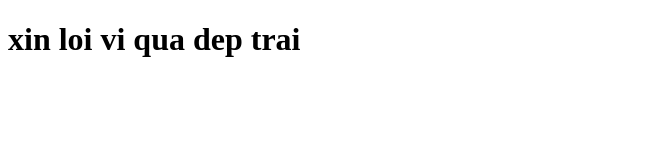
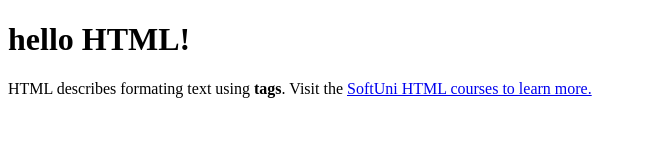
Before and after one commit to thanhdung195/thanhdung195.github.io, a plain HTML site: page index.html in a window 1280 px wide. Shown: the whole page, without its empty margins (0-646 px from the left). Drawn offline with Linux system fonts and the light colour scheme.

Commit message:
Update index.html

```diff
--- a/index.html
+++ b/index.html
@@ -1,11 +1,15 @@
 <!DOCTYPE html>
 <html>
 <head>
-    <title>Thanh Dung dep trai so 1</title>
+    <meta charset="UTF-8">
+    <title>HTML Example</title>
 </head>
 <body>
     <h1>
-        xin loi vi qua dep trai
+        hello HTML!
     </h1>
+    <p>HTML describes formating text using <strong>tags</strong>. Visit the <a href="https://softuni.bg/training/courses">
+        SoftUni HTML courses to learn more.
+    </a></p>
 </body>
 </html>
```
